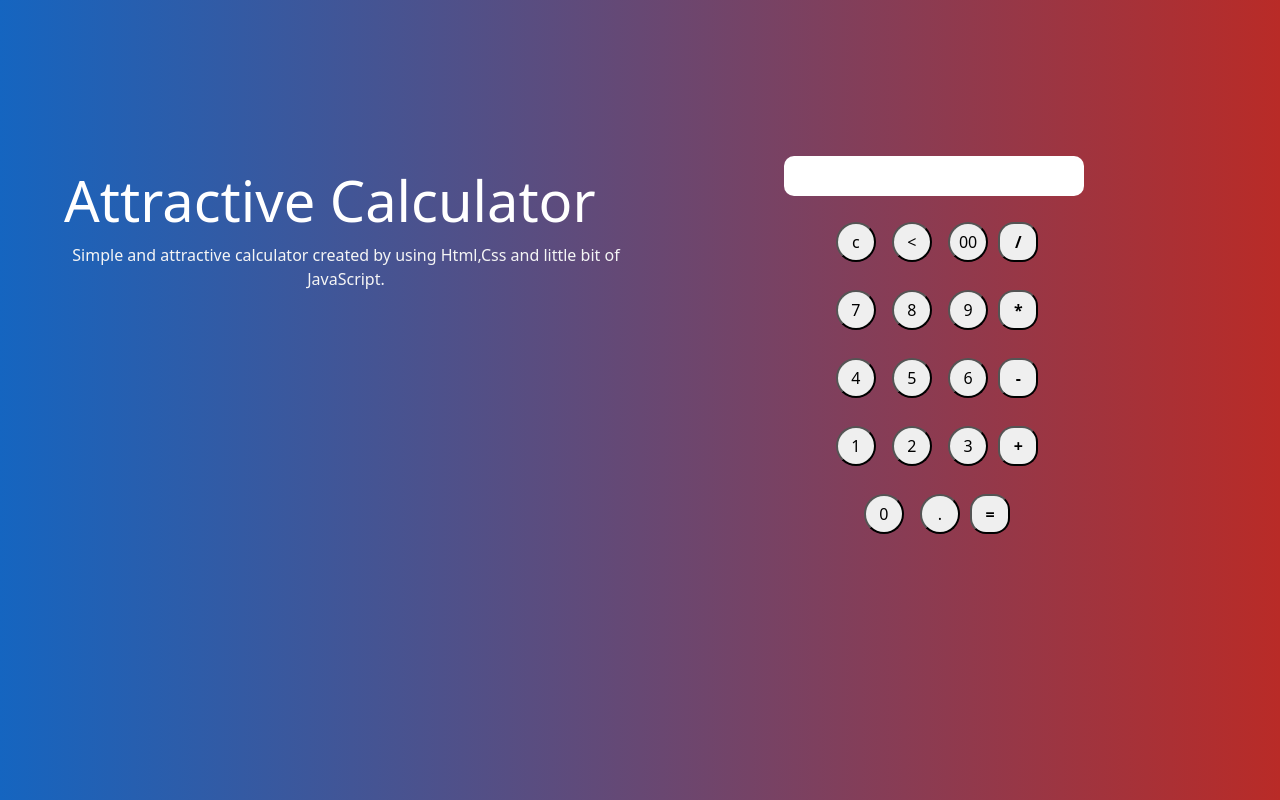
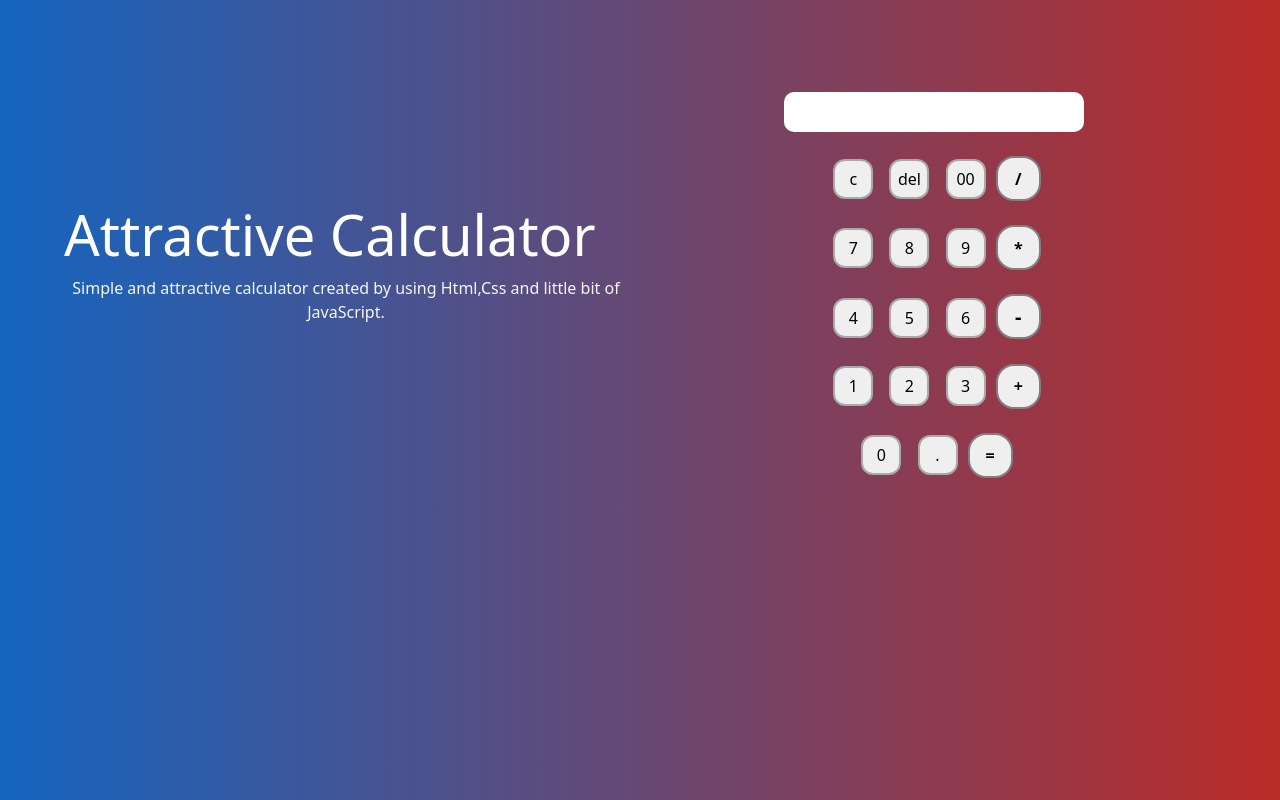
Before and after one commit to parveshahamed00/Calculator, a plain HTML site: page index.html in a window 1280 px wide. Drawn offline with nearby package versions, Linux system fonts and the light colour scheme.

Commit message:
Add files via upload

```diff
--- a/index.html
+++ b/index.html
@@ -21,12 +21,14 @@
   <body>
     <div class="container-fluid">
       <div class="row">
-        <div class="col col-lg-6 col-md-4 colsm-12 col-12">
-          <h1>Attractive Calculator</h1>
-          <p>
-            Simple and attractive calculator created by using Html,Css and
-            little bit of JavaScript.
-          </p>
+        <div class="col col-lg-6 col-md-4 col-sm-12 col-12 text">
+          <div>
+            <h1>Attractive Calculator</h1>
+            <p>
+              Simple and attractive calculator created by using Html,Css and
+              little bit of JavaScript.
+            </p>
+          </div>
         </div>
         <div class="col col-lg-6 col-md-8 col-sm-12 col-12">
           <form action="index.html" method="POST" class="calci" name="form1">
@@ -43,7 +45,7 @@
             <input
               type="button"
               class="button"
-              value="<"
+              value="del"
               onclick="form1.answer.value=form1.answer.value.substring(0,form1.answer.value.length*1-1)"
             />
             <input
@@ -108,7 +110,7 @@
             />
             <input
               type="button"
-              class="special"
+              class="special sub"
               value="-"
               onclick="form1.answer.value+='-'"
             />
--- a/styles.css
+++ b/styles.css
@@ -17,7 +17,7 @@ body{
 h1{
     font-size: 3.5em;
     text-align: start;
-    margin-top: 7%;
+    /* margin-top: 7%; */
     color: white;
 }
 p{
@@ -38,27 +38,40 @@ p{
   width: 300px;
   font-size: 20px;
   height: 40px;
-  font-weight: 500;
+  font-weight: 700;
+  padding-left: 2%;
 
 
 }
 .button{
     width: 40px;
     height: 40px;
-    border-radius: 50%;
+    border-radius: 30%;
     margin: 2px 6px;
+    border: solid 2px darkgrey;
 }
 .special{
-    width: 40px;
-    height: 40px;
+    width: 45px;
+    height: 45px;
     border-radius: 40%;
     font-weight: 700;
+    border: solid 2px gray;
+
 
 }
 .container-fluid{
-    padding: 10% 5%;
+    padding: 5% 5%;
     text-align: center;
 }
 form{
   padding-top: 5%;
 }
+.text{
+    display: flex;
+    align-items: center;
+    justify-content: center;
+}
+.sub{
+    font-size: 20px;
+    font-weight: 800;
+}
```
